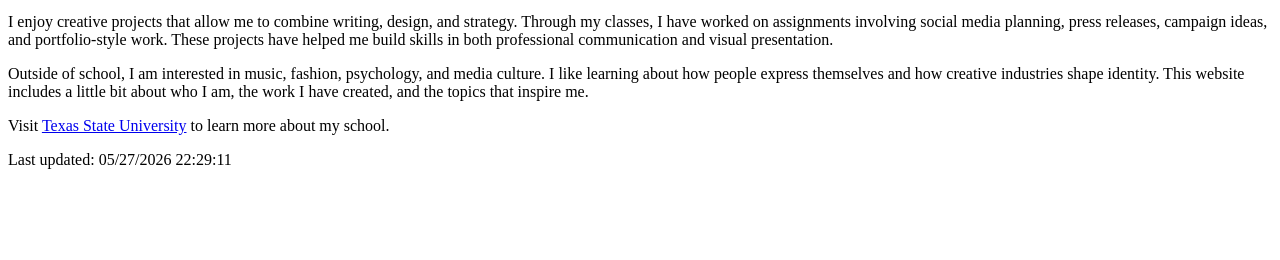
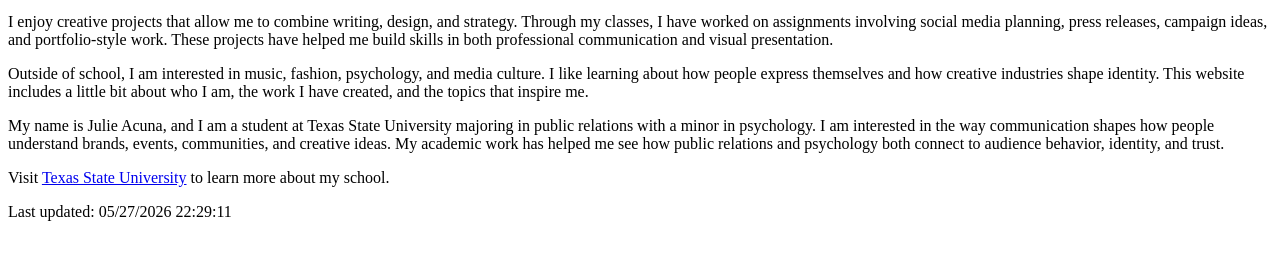
Before and after one commit to julieacuna/julie-portfolio, a plain HTML site: page index.html in a window 1280 px wide. Shown: the part 292-552 px from the top of the page. Drawn offline with Linux system fonts and the light colour scheme.

Commit message:
Update index.html

```diff
--- a/index.html
+++ b/index.html
@@ -32,6 +32,9 @@
   <p>
     Outside of school, I am interested in music, fashion, psychology, and media culture. I like learning about how people express themselves and how creative industries shape identity. This website includes a little bit about who I am, the work I have created, and the topics that inspire me.
   </p>
+<p>
+  My name is Julie Acuna, and I am a student at Texas State University majoring in public relations with a minor in psychology. I am interested in the way communication shapes how people understand brands, events, communities, and creative ideas. My academic work has helped me see how public relations and psychology both connect to audience behavior, identity, and trust.
+</p>
 
   <p>
     Visit
```
